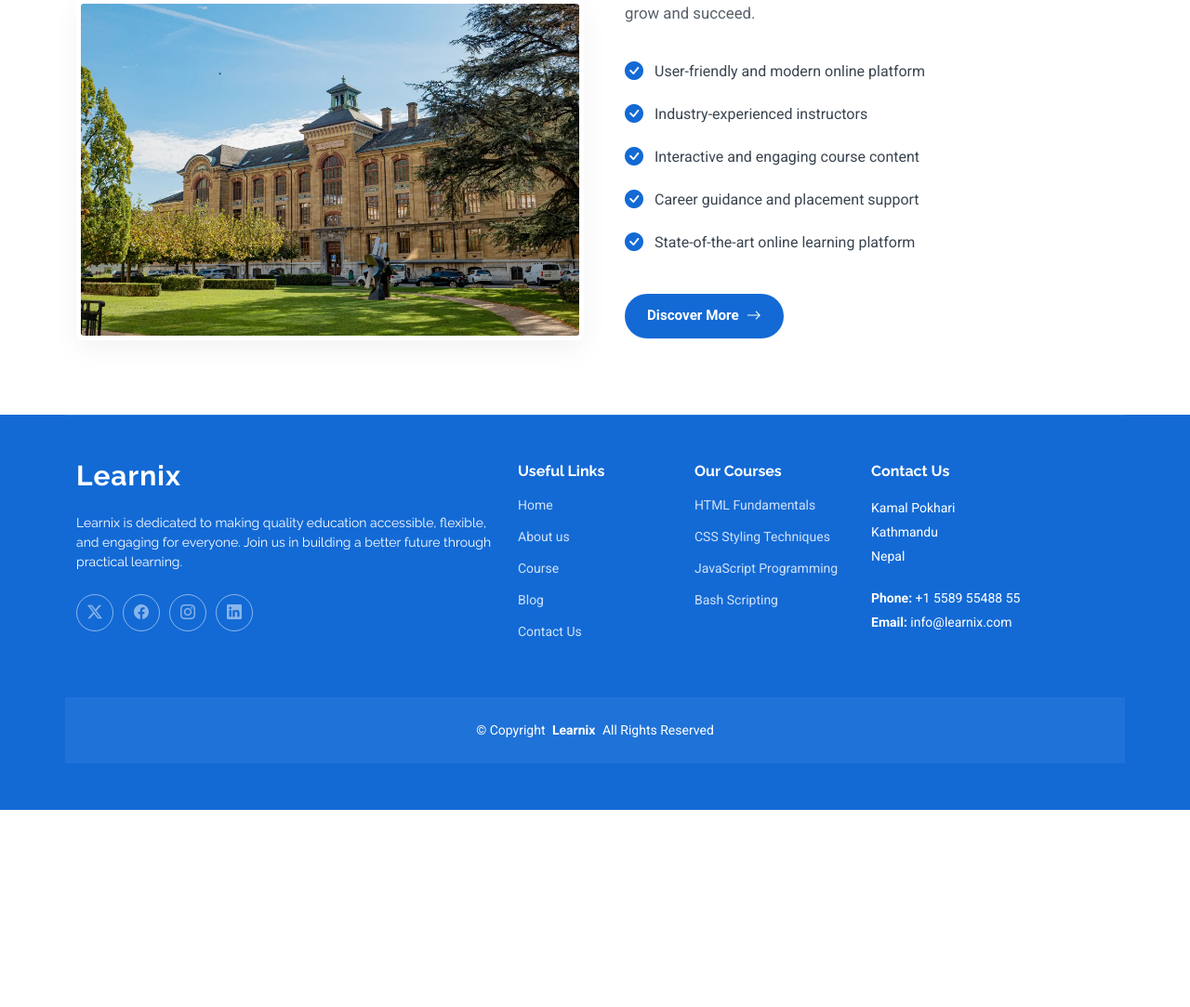
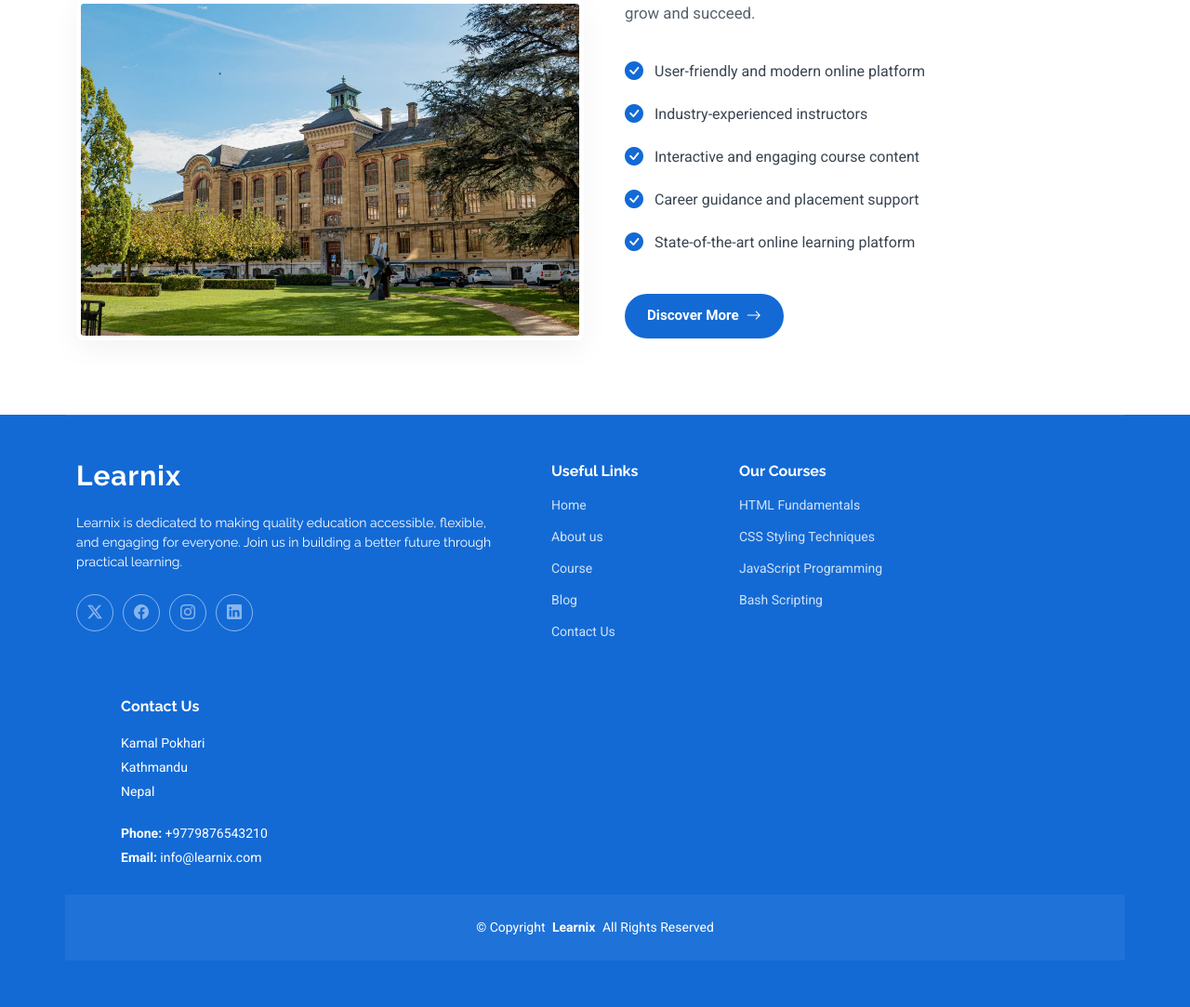
Before and after one commit to SonamChhiringSherpa/Learnix, a Django app: page /about/ in a window 1280 px wide. Shown: the part 2014-3097 px from the top of the page at 93% size. Before the commit the page ends 2885 px from the top, so only its background shows below. Run offline with Django 5.2, Linux system fonts and the light colour scheme; data comes from the database, SQL or seed files in the repository; both versions use the stored data as it was after the commit; some libraries are stand-ins or nearby versions.

Commit message:
update footer

```diff
--- a/template/partials/footer.html
+++ b/template/partials/footer.html
@@ -15,7 +15,7 @@
             <a href="https://linkedin.com/"><i class="bi bi-linkedin"></i></a>
           </div>
         </div>
-        <div class="col-lg-2 col-6 footer-links">
+        <div class="col-lg-2 col-6 footer-links ps-lg-5 pe-lg-3">
           <h4>Useful Links</h4>
           <ul>
             <li><a href="{%url 'home' %}">Home</a></li>
@@ -26,7 +26,7 @@
           </ul>
         </div>
 
-        <div class="col-lg-2 col-6 footer-links">
+        <div class="col-lg-2 col-6 footer-links ms-lg-5" >
           <h4>Our Courses</h4>
           <ul>
             <li><a href="{%url 'html_course' %}">HTML Fundamentals</a></li>
@@ -36,12 +36,12 @@
           </ul>
         </div>
 
-        <div class="col-lg-3 col-md-12 footer-contact text-center text-md-start">
+        <div class="col-lg-2 col-md-12 footer-contact text-center text-md-start ms-lg-5" >
           <h4>Contact Us</h4>
           <p>Kamal Pokhari</p>
           <p>Kathmandu</p>
           <p>Nepal</p>
-          <p class="mt-4"><strong>Phone:</strong> <span>+1 5589 55488 55</span></p>
+          <p class="mt-4"><strong>Phone:</strong> <span>+9779876543210</span></p>
           <p><strong>Email:</strong> <span>info@learnix.com</span></p>
         </div>
 
```
Also changed, not shown: db.sqlite3.
